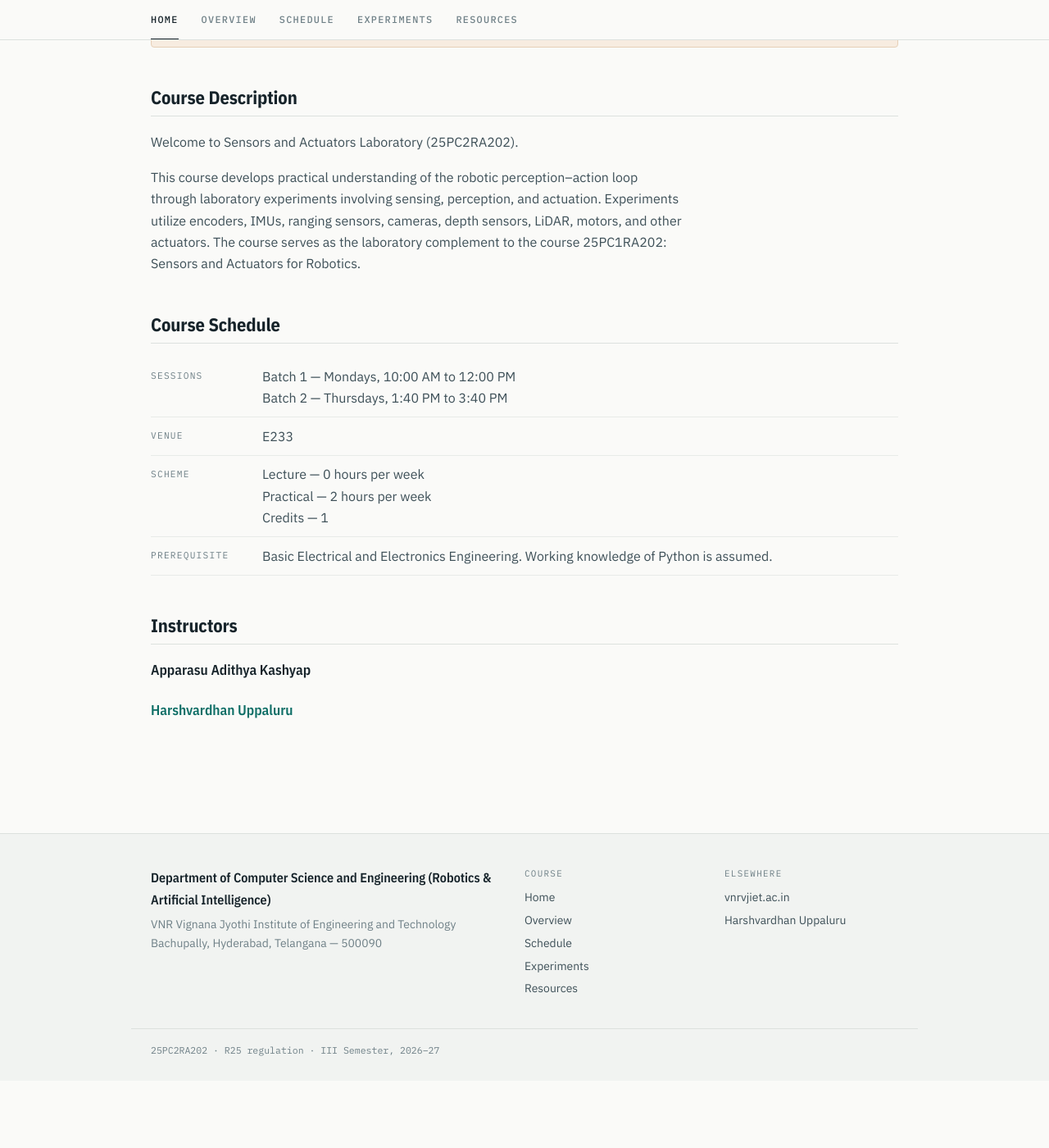
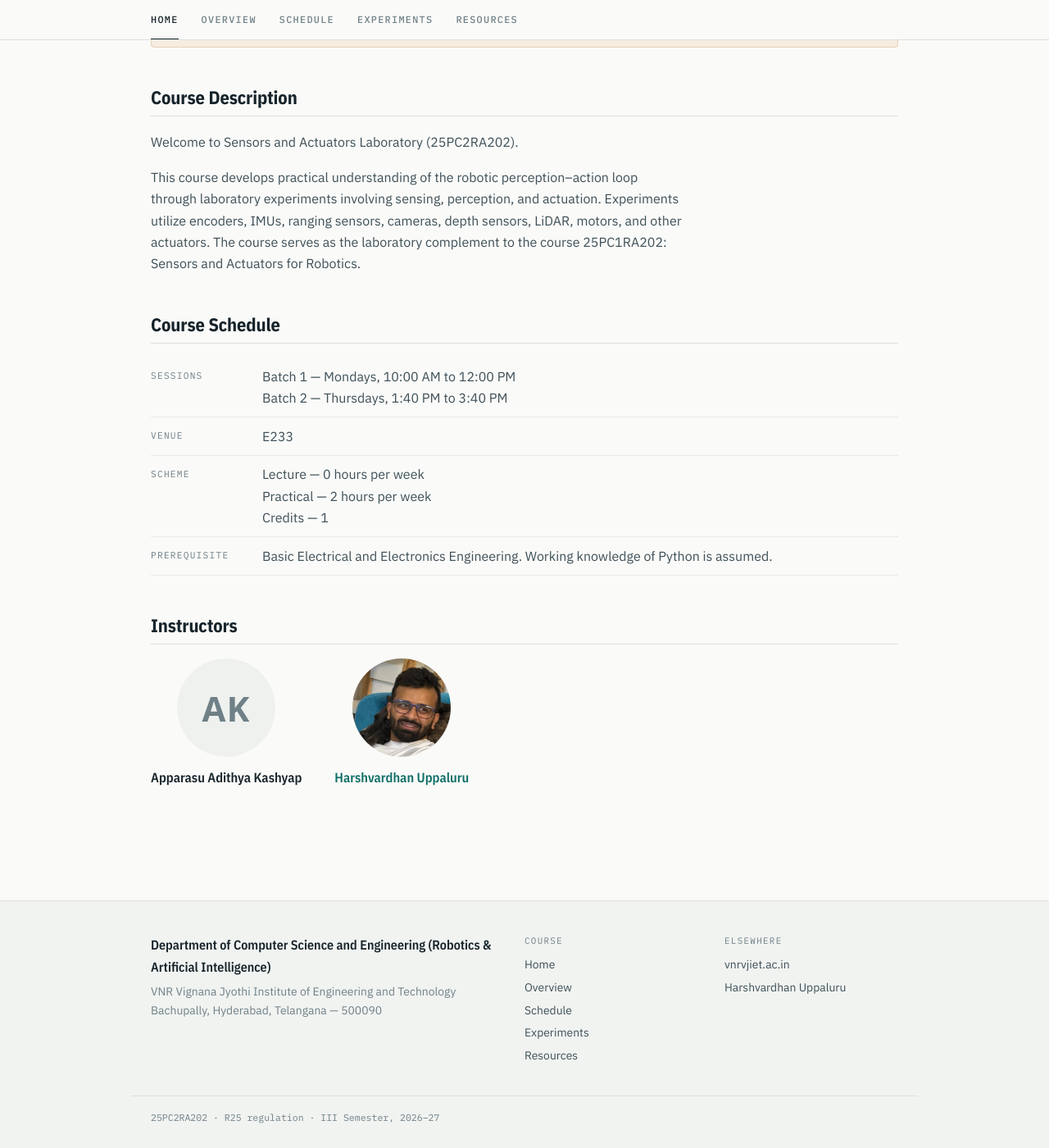
Before and after one commit to uhvardhan/sensors-actuators-lab, a Jekyll site: the page built from index.md, in a window 1280 px wide and 1400 px high, scrolled down 257 px. Shown: the whole window at 82% size. Built offline with Jekyll 4.4.1, drawn with Linux system fonts in a browser that asks for light colours; before the commit the page ends 1575 px from its top, so only the background shows below that.

Commit message:
Show instructors as portrait tiles side by side
Restack .person from a row (small photo beside the name) into a column
(120px circular photo above it), and lay .people out as a wrapping flex
row. Tiles size to their own name -- a fixed width wraps the long names
and strands the short ones.

Below 640px the tiles shrink to 96px photos rather than wrapping, so
two still sit side by side down to a 360px viewport.

Photo for Harshvardhan Uppaluru, cropped square to the face at 400px.
Apparasu Adithya Kashyap gets an initials placeholder in the site's
surface tone -- point `photo` at a real file to replace it.

Co-Authored-By: Claude Opus 5 <noreply@anthropic.com>
Claude-Session: https://claude.ai/code/session_019icvzhAgnNWJ32j6aSJQQF

```diff
--- a/_data/course.yml
+++ b/_data/course.yml
@@ -76,12 +76,12 @@ instructors:
     role: ""
     url: ""
     email: ""
-    photo: ""
+    photo: "/assets/images/avatar-aak.svg"   # initials placeholder — swap for a photo
   - name: "Harshvardhan Uppaluru"
     role: ""
     url: "https://uhvardhan.github.io"
     email: ""
-    photo: ""
+    photo: "/assets/images/harshvardhan-uppaluru.jpg"
 
 teaching_assistants: []
 
--- a/assets/css/style.css
+++ b/assets/css/style.css
@@ -541,10 +541,27 @@ tbody tr:hover td { background: rgba(22, 35, 42, .022); }
 
 /* ── People ───────────────────────────────────────────────────────────────── */
 
-.people { list-style: none; margin: 0; padding: 0; display: grid; gap: 1.25rem; }
-.person { display: flex; gap: 1rem; align-items: center; }
-.person__photo { width: 60px; height: 60px; object-fit: cover; border-radius: 50%; }
-.person__name { margin: 0; font-family: var(--font-disp); font-weight: 600; font-size: 1.08rem; }
+/* Portrait tiles in a row: photo above, name under it. Each tile sizes to its
+   own name — a fixed width would wrap the long ones and strand the short. */
+.people {
+  list-style: none;
+  margin: 0;
+  padding: 0;
+  display: flex;
+  flex-wrap: wrap;
+  gap: 1.5rem 2.5rem;
+}
+.person {
+  display: flex;
+  flex-direction: column;
+  align-items: center;
+  text-align: center;
+  gap: .75rem;
+  min-width: 120px;
+  max-width: 12rem;
+}
+.person__photo { width: 120px; height: 120px; object-fit: cover; border-radius: 50%; }
+.person__name { margin: 0; font-family: var(--font-disp); font-weight: 600; font-size: 1.02rem; }
 .person__role { margin: .1rem 0 0; font-size: .85rem; color: var(--ink-3); }
 
 /* ── Callout ──────────────────────────────────────────────────────────────── */
@@ -603,6 +620,10 @@ tbody tr:hover td { background: rgba(22, 35, 42, .022); }
   .masthead__inner { gap: .85rem; }
   .masthead__mark img { width: 50px; height: auto; }
   .update { grid-template-columns: 1fr; gap: .3rem; }
+  /* Shrink the tiles rather than let them wrap — two still fit a phone. */
+  .people { gap: 1.25rem 1rem; }
+  .person { max-width: 9.5rem; gap: .6rem; }
+  .person__photo { width: 96px; height: 96px; }
   .specs__row { grid-template-columns: 1fr; gap: .15rem; }
   .footer__inner { grid-template-columns: 1fr; gap: 1.5rem; }
   .pager { flex-direction: column; gap: 1.25rem; }
```
Also changed, not shown: assets/images/avatar-aak.svg (added), assets/images/harshvardhan-uppaluru.jpg (added).
